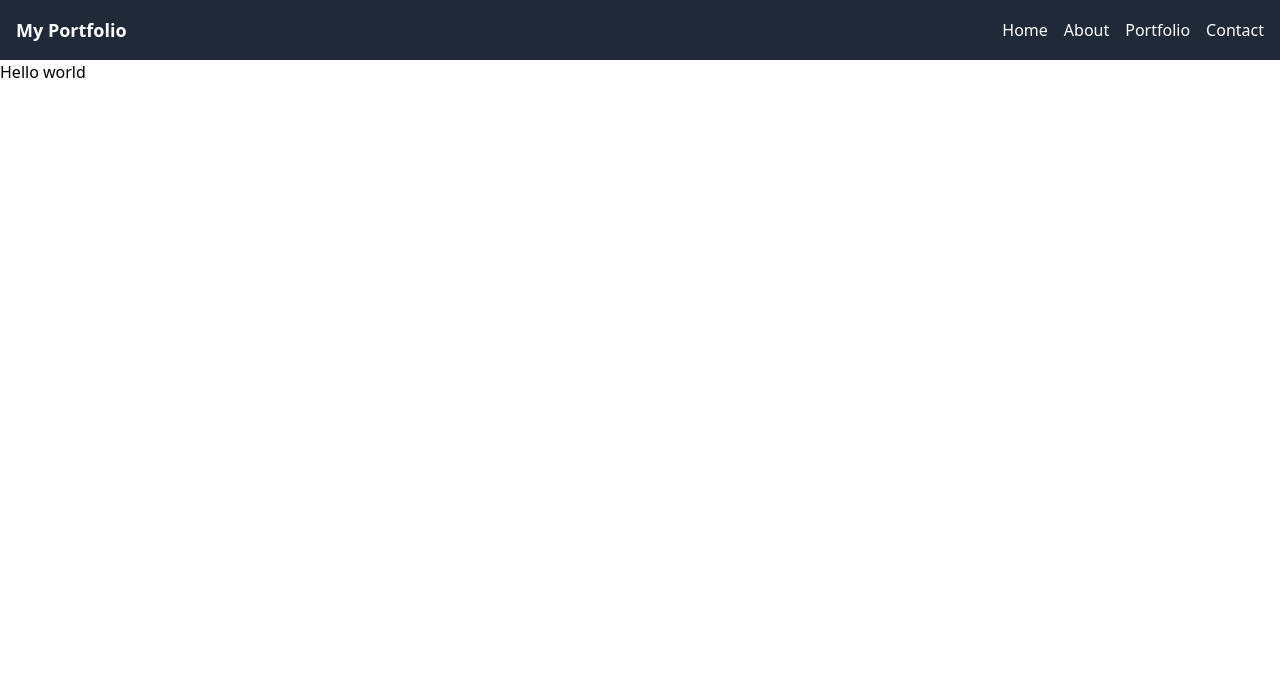
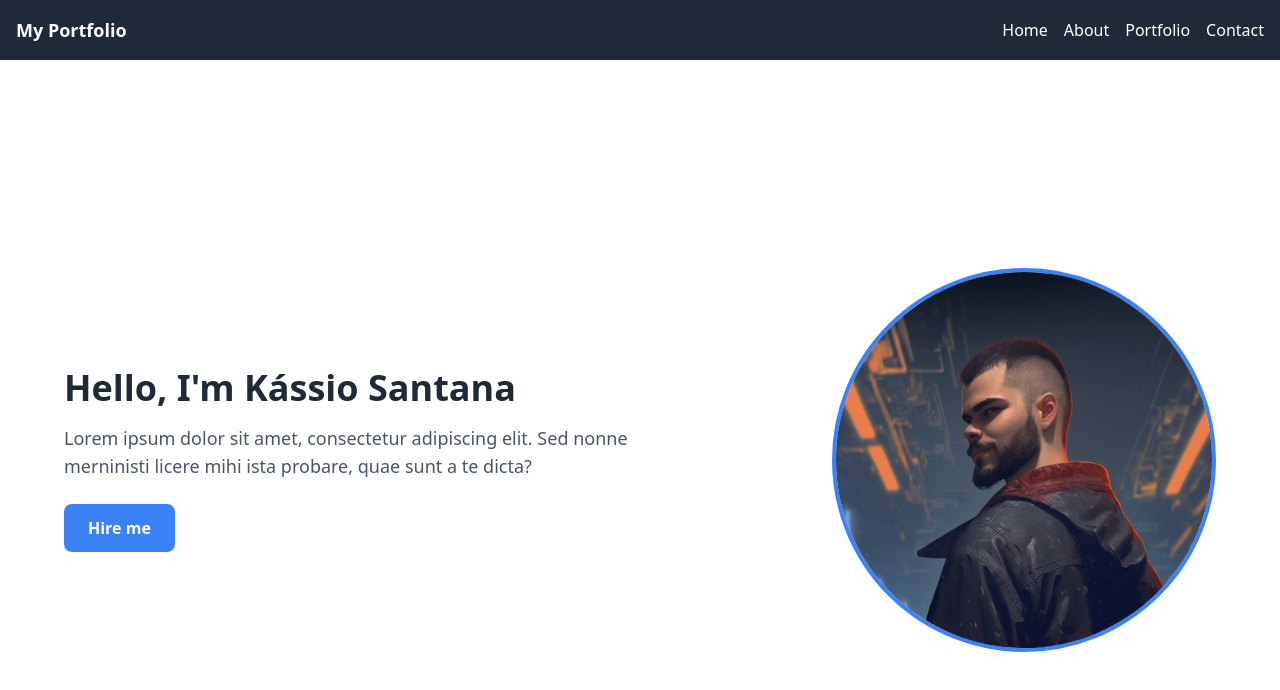
Before and after one commit to sankassio99/portifolio-2023, a Vue app: page / in a window 1280 px wide. Shown: the top 690 px of the page. Built offline with nearby package versions, Linux system fonts and the light colour scheme.

Commit message:
home page view

```diff
--- a/src/App.vue
+++ b/src/App.vue
@@ -1,11 +1,12 @@
 <script setup>
 import NavBar from './components/NavBar.vue'
+import HomePage from './components/HomePage.vue'
 </script>
 
 <template>
   <div>
     <nav-bar></nav-bar>
-    <h1>Hello world</h1>
+    <home-page></home-page>
   </div>
 </template>
 
--- /dev/null
+++ b/src/components/HomePage.vue
@@ -0,0 +1,23 @@
+<template>
+    <div>
+        <div class="container mx-auto px-16 flex flex-col md:flex-row items-center justify-between h-screen ">
+            <!-- Left side: Text content -->
+            <div class="md:w-1/2 text-center md:text-left">
+                <h1 class="text-4xl font-bold text-gray-800">Hello, I'm Kássio Santana</h1>
+                <p class="text-gray-600 mt-4 text-lg">Lorem ipsum dolor sit amet, consectetur adipiscing elit. Sed nonne
+                    merninisti licere mihi ista probare, quae sunt a te dicta?</p>
+                <a href="#"
+                    class="mt-6 inline-block px-6
+                    py-3 bg-blue-500 text-white
+                    font-semibold rounded-lg hover:bg-blue-600
+                    transition duration-300 ease-in-out">
+                    Hire me</a>
+            </div>
+
+            <!-- Right side: Rounded picture -->
+            <div class="md:w-1/3 mt-8 md:mt-0">
+                <img src="../assets/perfil-2.jpg" alt="Profile Picture"
+                    class="w-96 h-96 mx-auto rounded-full border-4 border-blue-500">
+            </div>
+    </div>
+</div></template>
```
Also changed, not shown: src/assets/perfil-2.jpg (added), src/assets/perfil.jpg (added).
